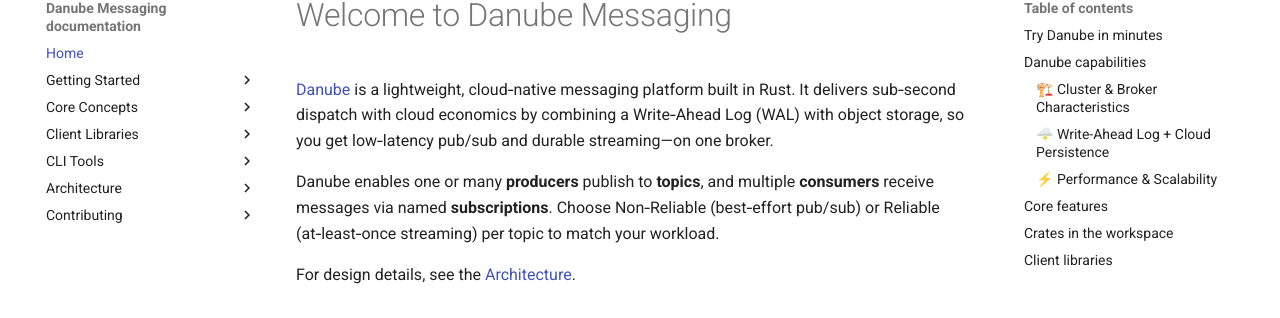
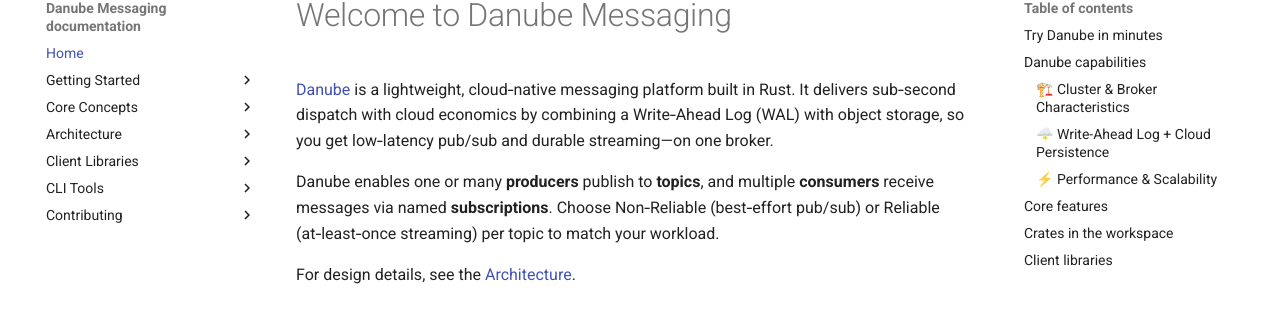
Before and after one commit to danube-messaging/danube_docs, an MkDocs documentation site: the page built from docs/index.md, in a window 1280 px wide. Shown: the part 103-421 px from the top of the page. Built offline with MkDocs 1.6.1 and Material for MkDocs 9.7.7, drawn with Linux system fonts in a browser that asks for light colours; comment, search, counter and statistics services are not loaded; some of the changed lines change nothing that is shown.

Commit message:
changing the order of the files

```diff
--- a/mkdocs.yml
+++ b/mkdocs.yml
@@ -22,6 +22,12 @@
                             - Queuing vs Pub/Sub: concepts/messaging_patterns_queuing_vs_pubsub.md
                             - Pub/Sub vs Streaming: concepts/messaging_modes_pubsub_vs_streaming.md
 
+        - Architecture:
+                  - System Overview: architecture/architecture.md
+                  - Persistence (WAL + Cloud): architecture/persistence.md
+                  - Schema Registry Architecture: architecture/schema_registry_architecture.md
+                  - Internal Services: architecture/internal_danube_services.md
+
         - Client Libraries:
                   - Overview & Installation: client_libraries/clients.md
                   - Setup & Configuration: client_libraries/setup.md
@@ -44,12 +50,6 @@
                             - Namespaces: danube_clis/danube_admin/namespaces.md
                             - Topics: danube_clis/danube_admin/topics.md
                             - Schema Registry: danube_clis/danube_admin/schema_registry.md
-
-        - Architecture:
-                  - System Overview: architecture/architecture.md
-                  - Persistence (WAL + Cloud): architecture/persistence.md
-                  - Schema Registry Architecture: architecture/schema_registry_architecture.md
-                  - Internal Services: architecture/internal_danube_services.md
 
         - Contributing:
                   - Development Environment: contributing/dev_environment.md
```
